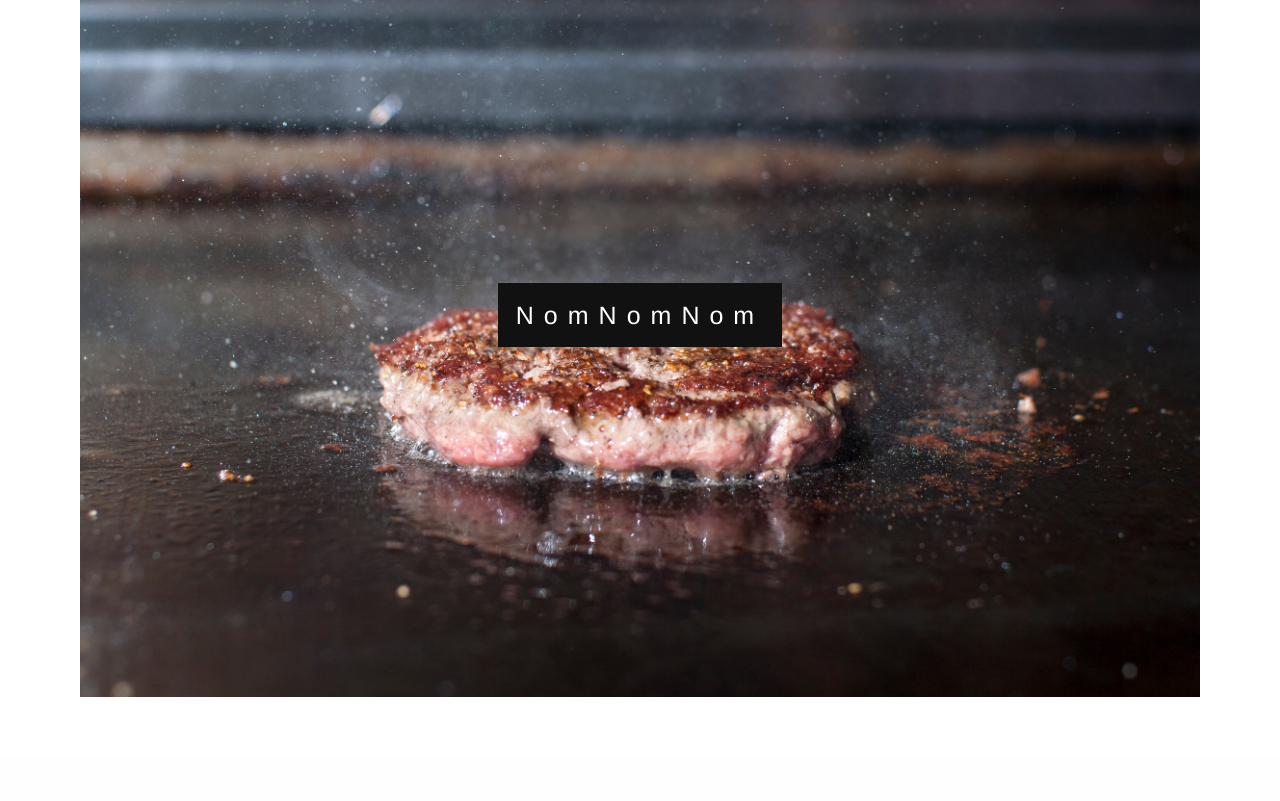
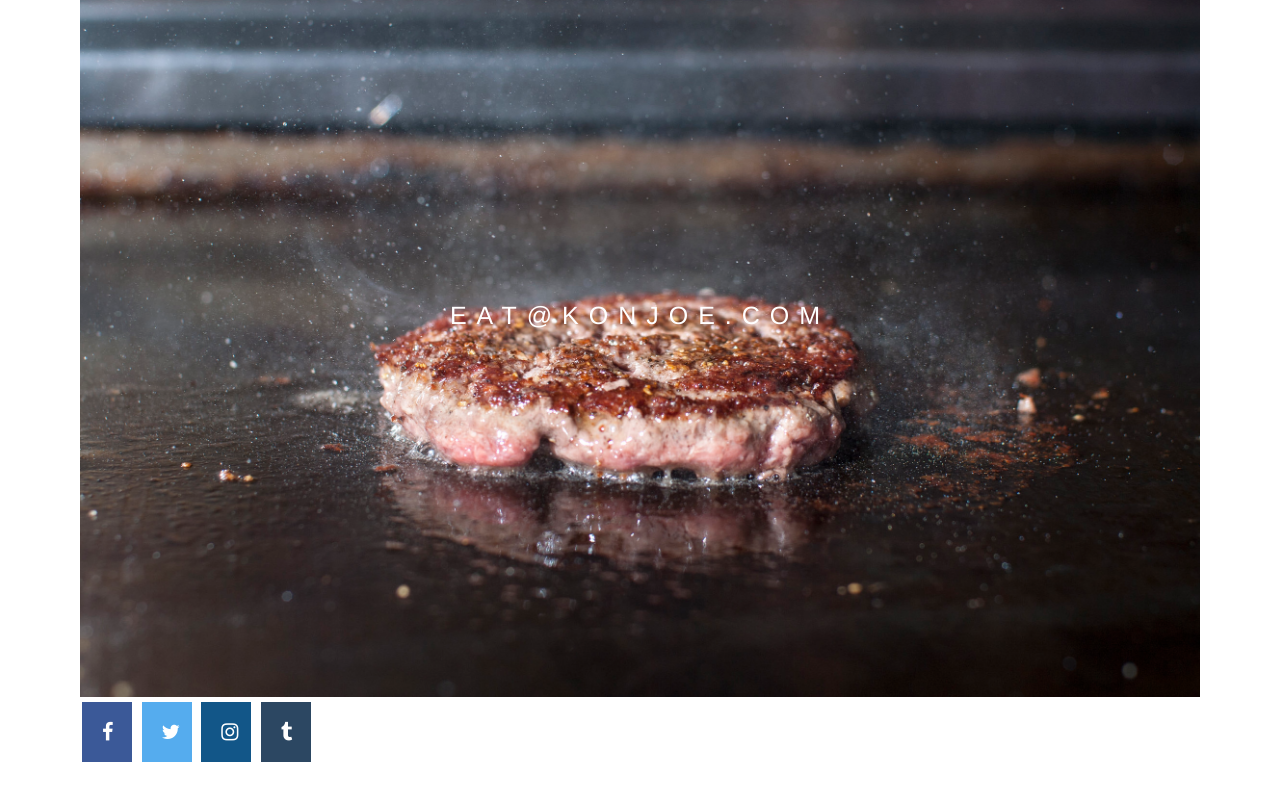
Before and after one commit to gfran87/Redesign_Source, a plain HTML site: page about.html in a window 1280 px wide. Shown: the part 1362-2163 px from the top of the page. Before the commit the page ends 2119 px from the top, so only its background shows below. Drawn offline with Linux system fonts and the light colour scheme.

Commit message:
Editing
edited about page

```diff
--- a/about.html
+++ b/about.html
@@ -7,11 +7,10 @@
 img {
     display: block;
     margin: auto;
-    padding-top: 150px
+    padding-top: 150px;
 }
 
 </style>
-
 </head>
 <body>
 
@@ -37,9 +36,22 @@ He received his bachelor’s degree and MBA from Santa Clara University and stud
 
 <div class="bgimg-1">
   <div class="caption">
-    <span class="border">NomNomNom</span>
+    <span class="border"
+    style="background-color:transparent;text-co">EAT@KONJOE.COM</span>
   </div>
 </div>
 
+<footer>
+
+  <link rel="stylesheet" href="https://cdnjs.cloudflare.com/ajax/libs/font-awesome/4.7.0/css/font-awesome.min.css">
+
+
+    <a href="https://www.facebook.com/konjoetei" class="fa fa-facebook"></a>
+    <a href="https://twitter.com/konjoefood" class="fa fa-twitter"></a>
+    <a href="https://www.instagram.com/konjoe/" class="fa fa-instagram"></a>
+    <a href="https://konjoefood.tumblr.com/" class="fa fa-tumblr"></a>
+
+</footer>
+
 </body>
 </html>
--- a/style.css
+++ b/style.css
@@ -70,20 +70,40 @@ h3 {
     }
 }
 
-/* SOCIAL MEDIA BUTTONS *
+ /*SOCIAL MEDIA BUTTONS */
 
-.container {
-    position: relative;
-    border:5px solid blue;
+.fa {
+  padding: 20px;
+  font-size: 30px;
+  width: 50px;
+  text-align: center;
+  text-decoration: none;
+  margin: 5px 2px;
 }
 
-.topleft {
-    position: absolute;
-    bottom: 0;
-    left: 0;
-    font-size: 18px;
-    border:1px solid red;
-    padding:10px;
+.fa:hover {
+    opacity: 0.7;
 }
 
+.fa-facebook {
+  background: #3B5998;
+  color: white;
+}
+
+.fa-twitter {
+  background: #55ACEE;
+  color: white;
+}
+
+.fa-instagram {
+  background: #125688;
+  color: white;
+}
+
+.fa-tumblr {
+  background: #2c4762;
+  color: white;
+}
+
+
 /* SOCIAL */
```
Also changed, not shown: index.html (+4 -35 lines).
